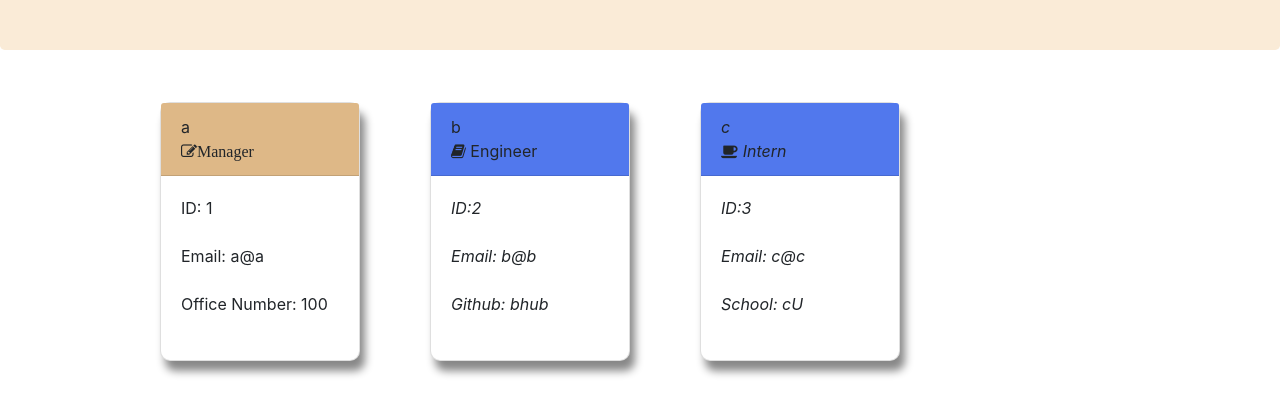
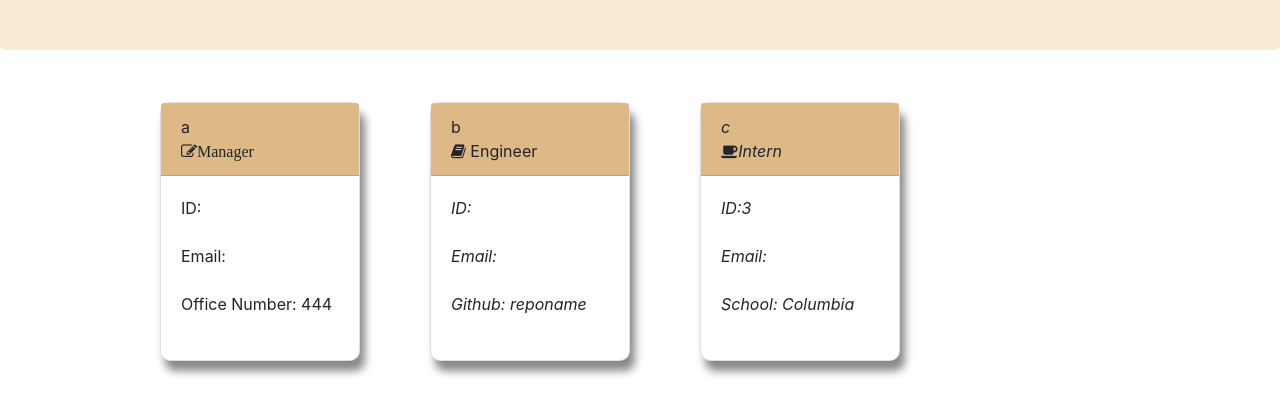
Before and after one commit to fharuna/Team-Profiles, a website: page output/employees.html in a window 1280 px wide. Shown: the part 134-548 px from the top of the page. Drawn offline with nearby package versions, Linux system fonts and the light colour scheme.

Commit message:
changes to html

```diff
--- a/output/employees.html
+++ b/output/employees.html
@@ -27,13 +27,13 @@
     <div class="card-body">
       <form role="form">
         <div class="form-group">
-            <label for="reserve-unique-id" id="reserve-unique-id">ID: 1</label>
+            <label for="reserve-unique-id" id="reserve-unique-id">ID:</label>
         </div>
         <div class="form-group">
-          <label for="reserve-email" id="reserve-email">Email: a@a</label>
+          <label for="reserve-email" id="reserve-email">Email: </label>
         </div>
         <div class="form-group">
-            <label for="reserve-phone" id="reserve-office-number">Office Number: 100</label>
+            <label for="reserve-phone" id="reserve-office-number">Office Number: 444</label>
         </div>
         </form>
     </div>
@@ -45,20 +45,20 @@
       <li>
       <div class="col-md-3">
                   <div class="card cardbody">
-                    <div class="card-header" style="background: #5178ED">
+                    <div class="card-header">
                                  b<br>
                                 <div><i class="fa fa-book"></i> Engineer</div><i class="">
                                 </div>
                     <div class="card-body">
                       <form role="form">
                         <div class="form-group">
-                            <label for="reserve-unique-id" id="reserve-unique-id">ID:2 </label>
+                            <label for="reserve-unique-id" id="reserve-unique-id">ID: </label>
                         </div>
                         <div class="form-group">
-                          <label for="reserve-email" id="reserve-email">Email: b@b</label>
+                          <label for="reserve-email" id="reserve-email">Email: </label>
                         </div>
                         <div class="form-group">
-                            <label for="reserve-phone" id="github">Github: bhub</label>
+                            <label for="reserve-phone" id="github">Github: reponame</label>
                         </div>
                         </form>
                     </div>
@@ -70,9 +70,9 @@
   <li>
   <div class="col-md-3">
       <div class="card cardbody">
-        <div class="card-header" style="background: #5178ED">
+        <div class="card-header">
                c<br>
-              <div><i class="fa fa-coffee"></i> Intern</div>
+              <div><i class="fa fa-coffee"></i>Intern</div>
               </div>
         <div class="card-body">
         <form role="form">
@@ -80,10 +80,10 @@
             <label for="reserve-unique-id" id="reserve-unique-id">ID:3 </label>
           </div>
           <div class="form-group">
-          <label for="reserve-email" id="reserve-email">Email: c@c</label>
+          <label for="reserve-email" id="reserve-email">Email: </label>
           </div>
           <div class="form-group">
-            <label for="reserve-phone" id="school">School: cU</label>
+            <label for="reserve-phone" id="school">School: Columbia</label>
           </div>
           </form>
         </div>
```
